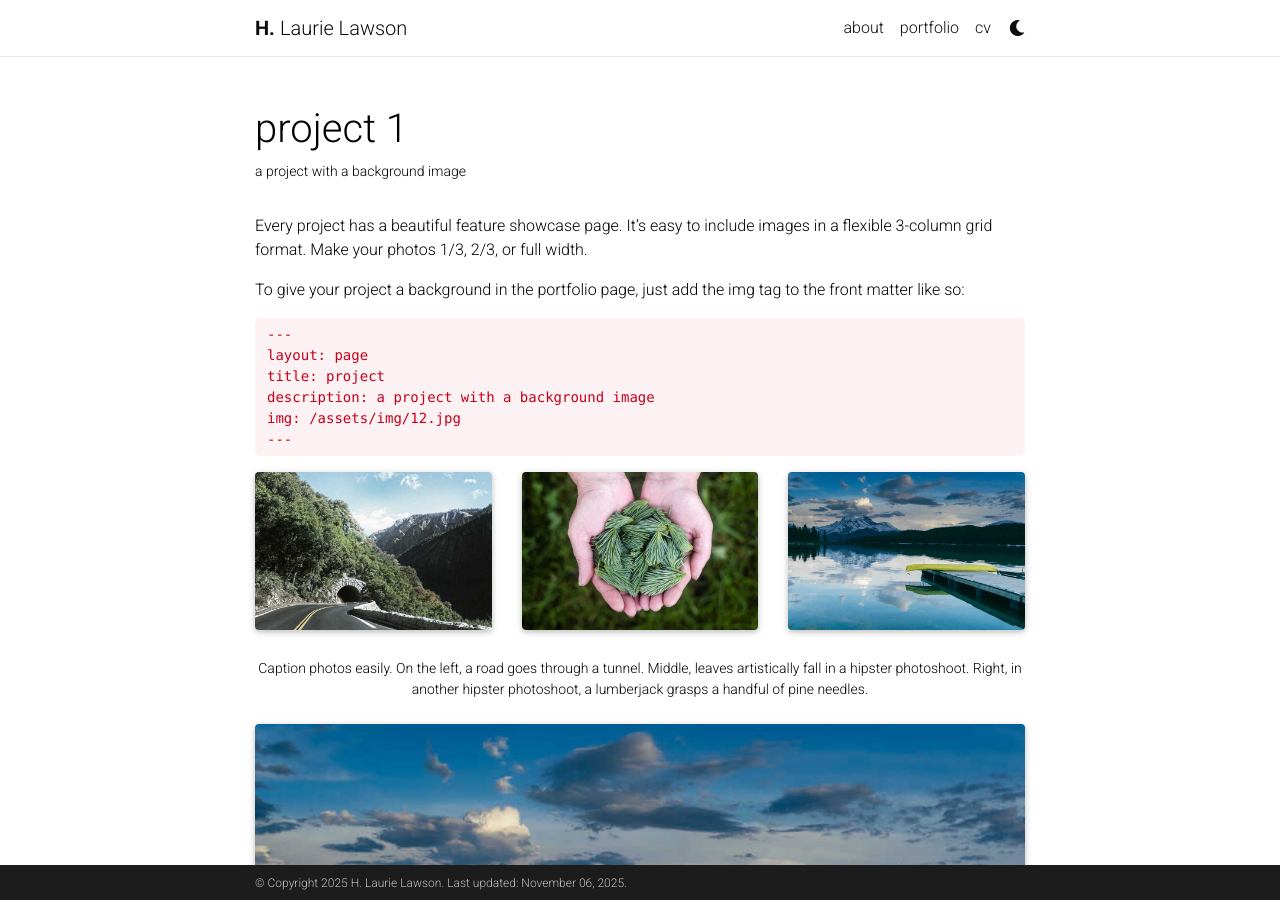
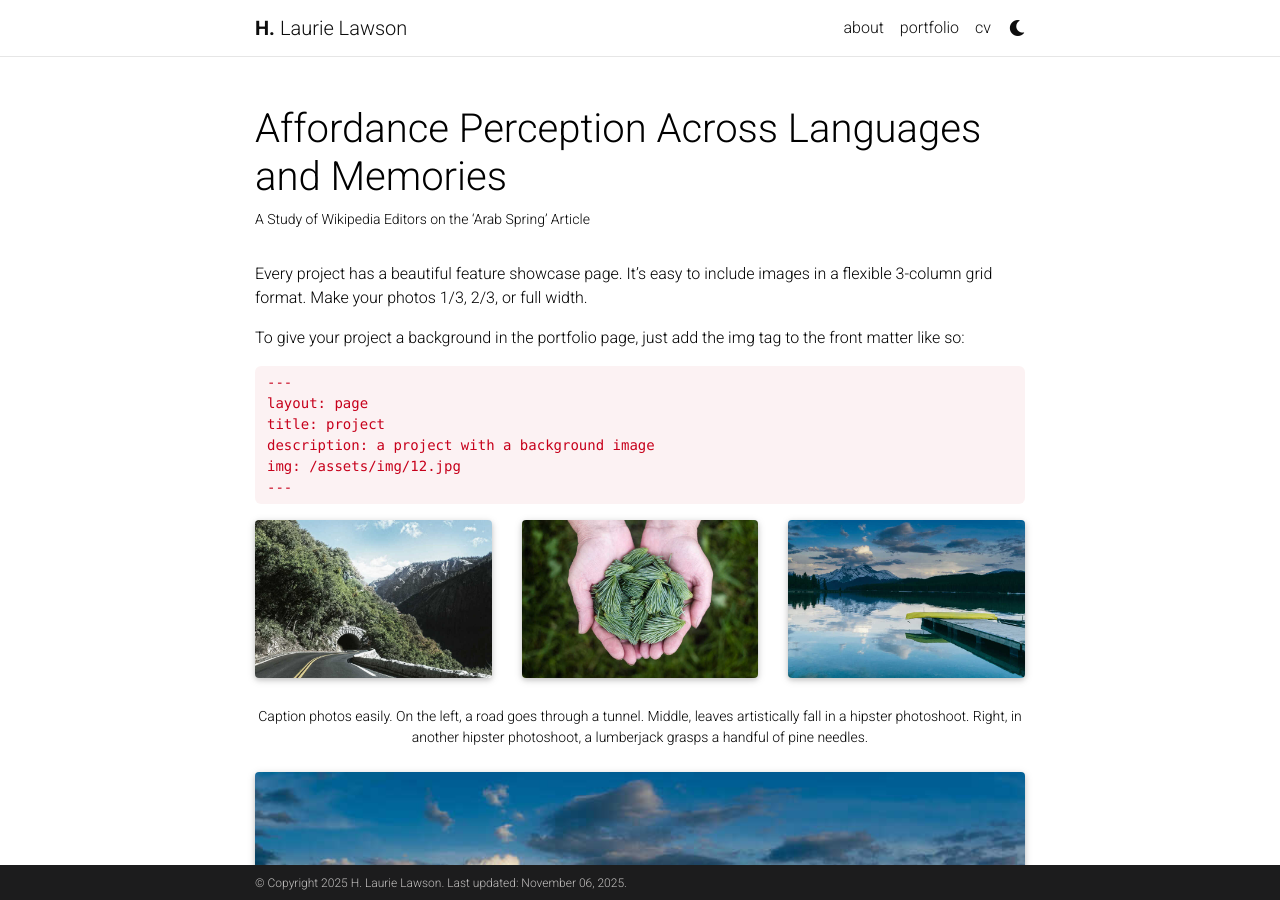
Before and after one commit to hlaurielawson/hlaurielawson.github.io, a Jekyll site: the page built from _projects/1_project.md, in a window 1280 px wide and 900 px high. Built offline with Jekyll 4.4.1, drawn with Linux system fonts in a browser that asks for light colours; full-size pictures stand in for the smaller copies a plugin makes; comment, search, counter and statistics services are not loaded; a style sheet for code colours, icons or effects is not loaded.

Commit message:
Update 1_project.md

```diff
--- a/_projects/1_project.md
+++ b/_projects/1_project.md
@@ -1,10 +1,10 @@
 ---
 layout: page
-title: project 1
-description: a project with a background image
+title: Affordance Perception Across Languages and Memories
+description: A Study of Wikipedia Editors on the ‘Arab Spring’ Article
 img: assets/img/12.jpg
 importance: 1
-category: work
+category: current
 ---
 
 Every project has a beautiful feature showcase page.
```
